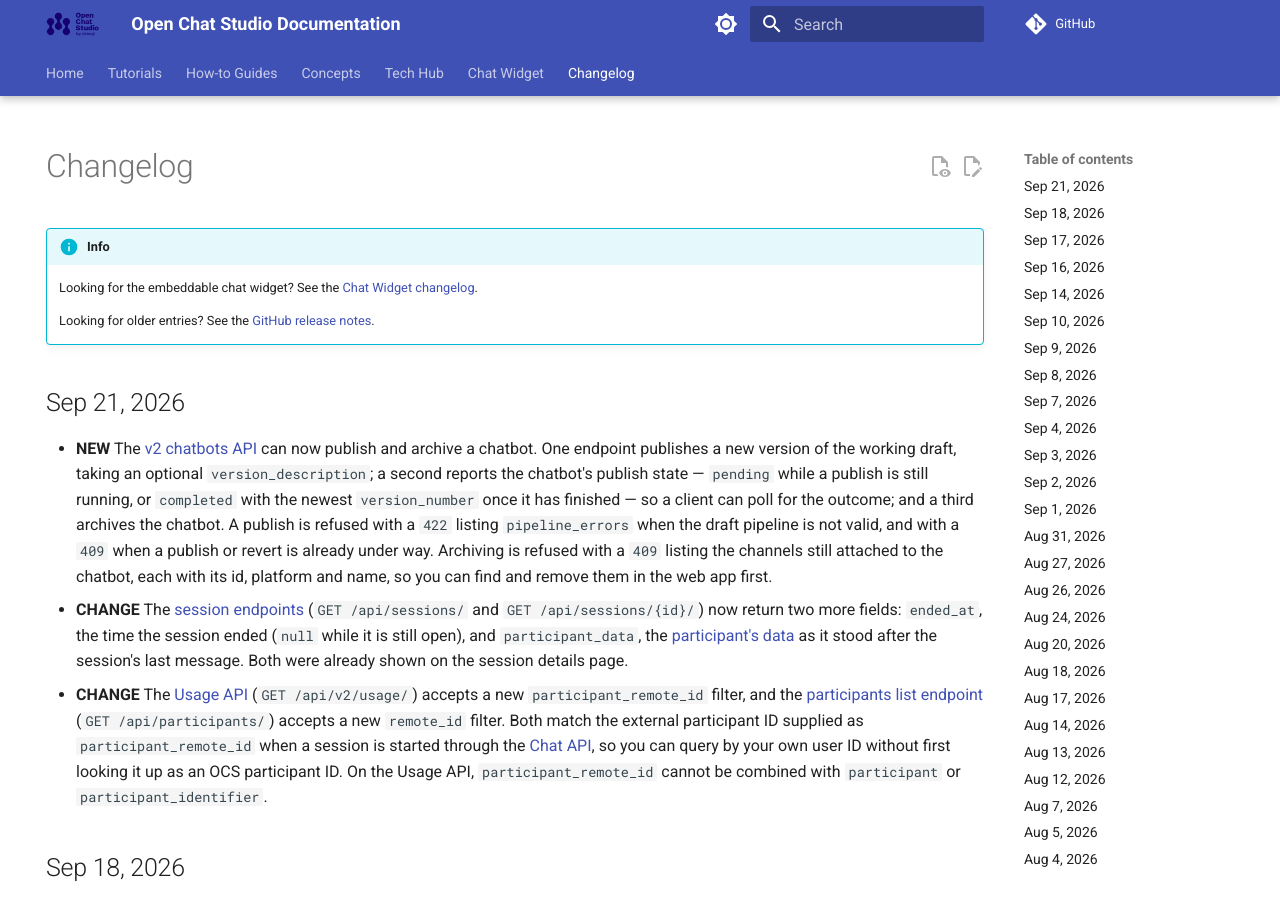
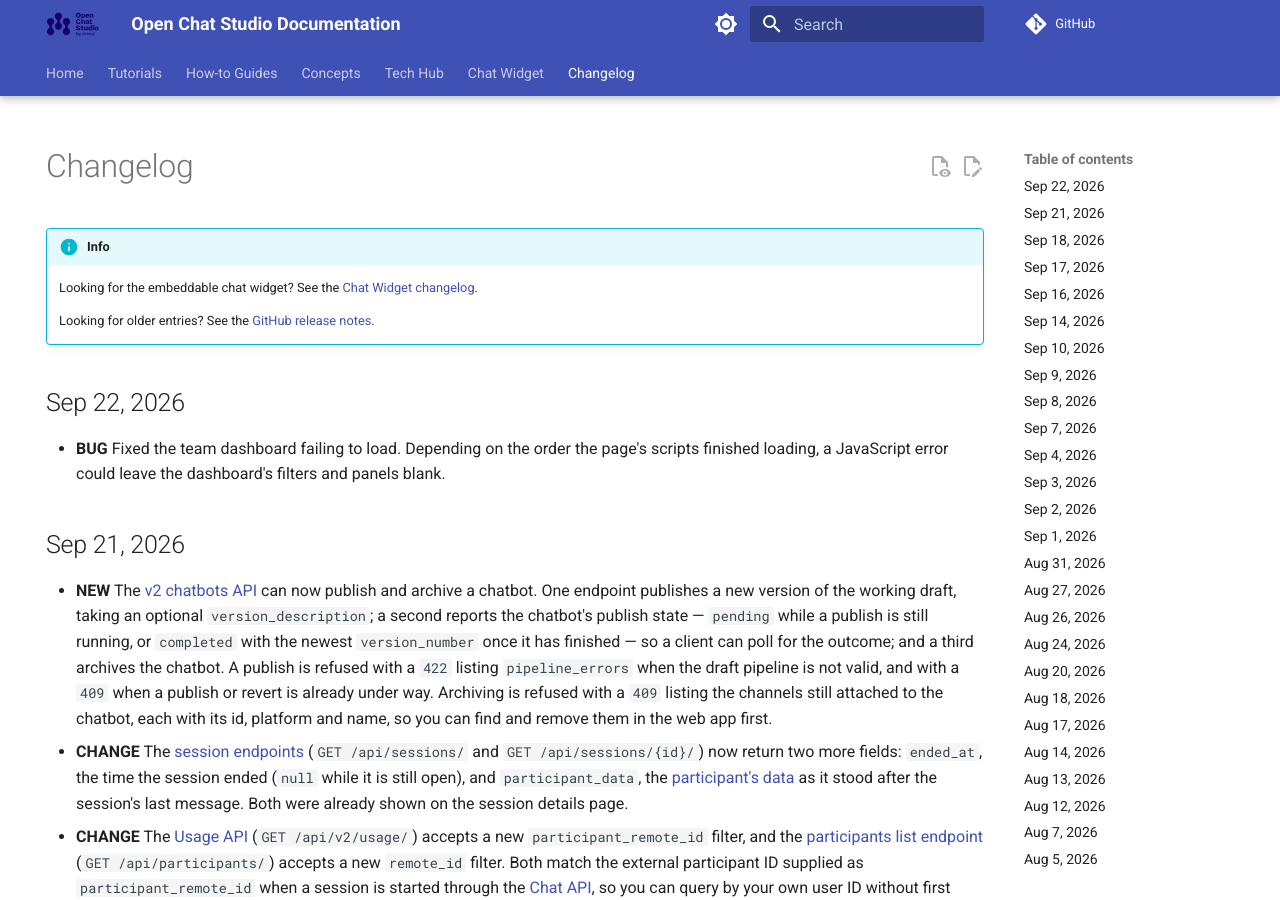
Before and after one commit to dimagi/open-chat-studio-docs, an MkDocs documentation site: the page built from docs/changelog.md, in a window 1280 px wide and 900 px high. Built offline with MkDocs 1.6.1 and Material for MkDocs 9.7.7, drawn with Linux system fonts in a browser that asks for light colours; a script that is not in the unit is left out; comment, search, counter and statistics services are not loaded.

Commit message:
update changelog and docs from OCS PR #4585
Co-Authored-By: Claude Opus 5 (1M context) <noreply@anthropic.com>

```diff
--- a/docs/changelog.md
+++ b/docs/changelog.md
@@ -10,6 +10,9 @@ hide:
     Looking for the embeddable chat widget? See the [Chat Widget changelog](chat_widget/changelog.md).
 
     Looking for older entries? See the [GitHub release notes](https://github.com/dimagi/open-chat-studio-docs/releases).
+
+## Sep 22, 2026
+* **BUG** Fixed the team dashboard failing to load. Depending on the order the page's scripts finished loading, a JavaScript error could leave the dashboard's filters and panels blank.
 
 ## Sep 21, 2026
 * **NEW** The [v2 chatbots API](api/v2/chatbots.txt) can now publish and archive a chatbot. One endpoint publishes a new version of the working draft, taking an optional `version_description`; a second reports the chatbot's publish state — `pending` while a publish is still running, or `completed` with the newest `version_number` once it has finished — so a client can poll for the outcome; and a third archives the chatbot. A publish is refused with a `422` listing `pipeline_errors` when the draft pipeline is not valid, and with a `409` when a publish or revert is already under way. Archiving is refused with a `409` listing the channels still attached to the chatbot, each with its id, platform and name, so you can find and remove them in the web app first.
```
